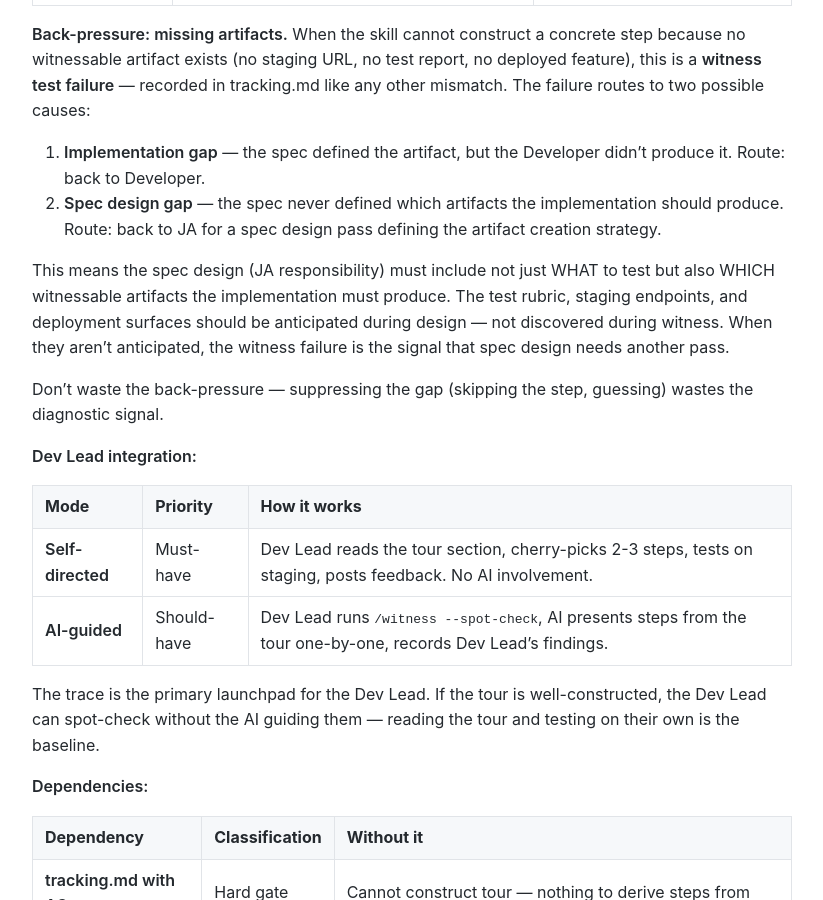
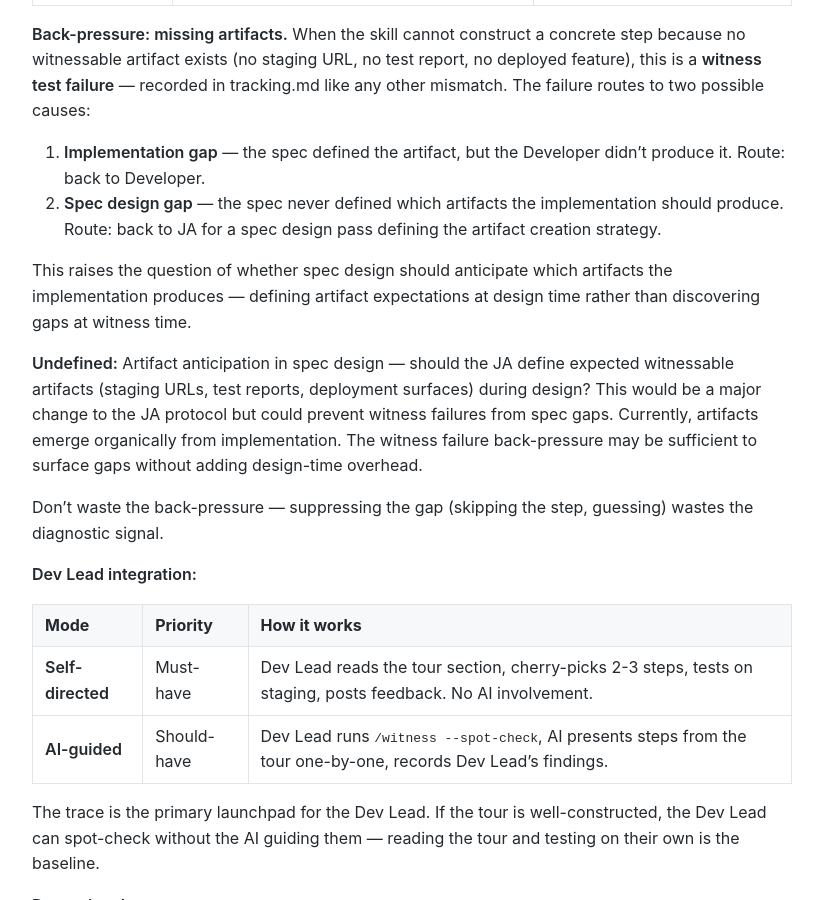
Before and after one commit to MariusWilsch/public-wilsch-ai-pages, a Jekyll site: the page built from global/dev-lead-witness-review-system.md, in a window 1280 px wide and 900 px high, scrolled down 8936 px. Shown: the whole window, without its empty margins (228-1051 px from the left). Built offline with Jekyll 4.4.1, drawn with Linux system fonts in a browser that asks for light colours; our own code applies the rules of GitHub Pages for plain Markdown files.

Commit message:
Sync from hippocampus 2026-02-28

```diff
--- a/global/dev-lead-witness-review-system.md
+++ b/global/dev-lead-witness-review-system.md
@@ -212,7 +212,9 @@ The Dev Lead reads the tour to know what to test. The Dev Lead reads the trace t
 1. **Implementation gap** — the spec defined the artifact, but the Developer didn't produce it. Route: back to Developer.
 2. **Spec design gap** — the spec never defined which artifacts the implementation should produce. Route: back to JA for a spec design pass defining the artifact creation strategy.
 
-This means the spec design (JA responsibility) must include not just WHAT to test but also WHICH witnessable artifacts the implementation must produce. The test rubric, staging endpoints, and deployment surfaces should be anticipated during design — not discovered during witness. When they aren't anticipated, the witness failure is the signal that spec design needs another pass.
+This raises the question of whether spec design should anticipate which artifacts the implementation produces — defining artifact expectations at design time rather than discovering gaps at witness time.
+
+**Undefined:** Artifact anticipation in spec design — should the JA define expected witnessable artifacts (staging URLs, test reports, deployment surfaces) during design? This would be a major change to the JA protocol but could prevent witness failures from spec gaps. Currently, artifacts emerge organically from implementation. The witness failure back-pressure may be sufficient to surface gaps without adding design-time overhead.
 
 Don't waste the back-pressure — suppressing the gap (skipping the step, guessing) wastes the diagnostic signal.
 
```
